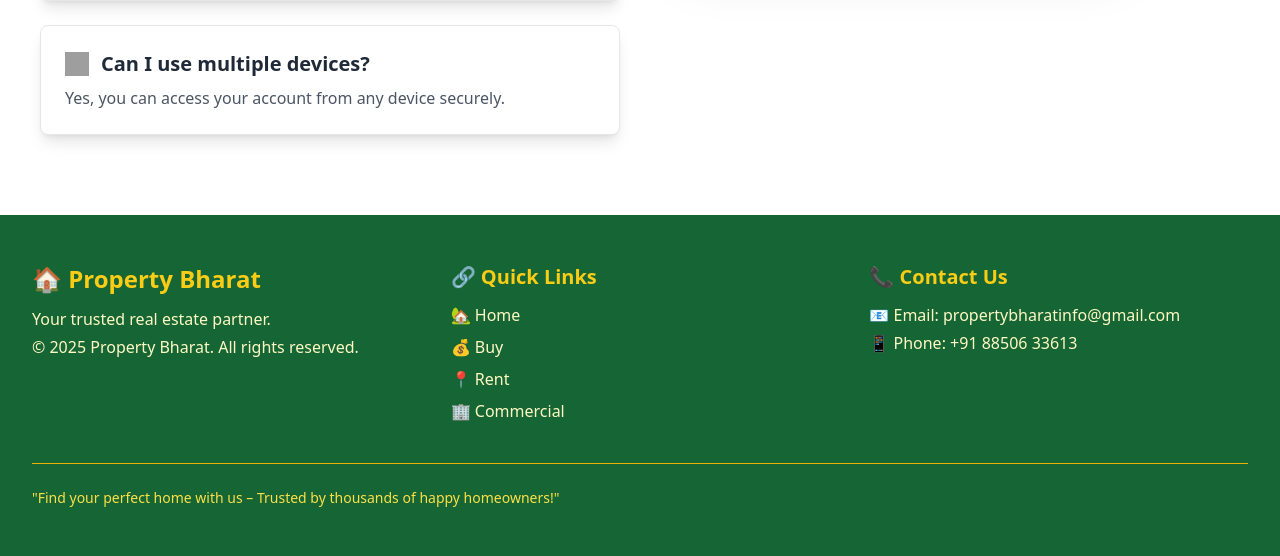
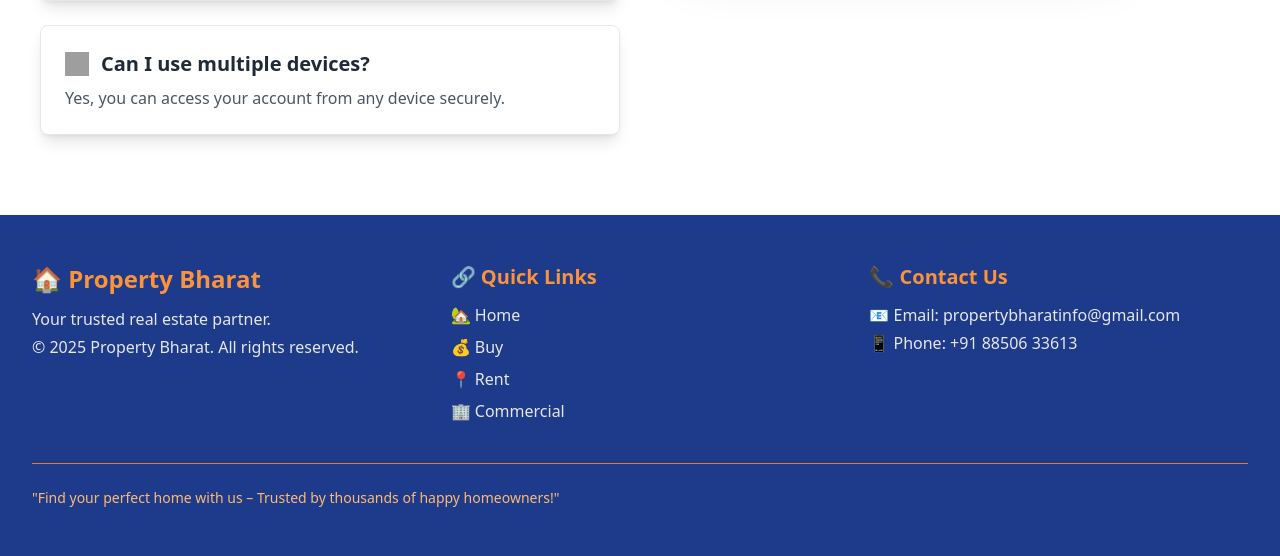
Before and after one commit to vedant-vijay/Property-Bharat-ORG, a Flask app: page /login in a window 1280 px wide. Shown: the part 1675-2231 px from the top of the page. Run offline with Flask 3, Linux system fonts and the light colour scheme; some libraries are stand-ins or nearby versions; grey boxes are pictures that could not be loaded.

Commit message:
Update login.html

```diff
--- a/templates/login.html
+++ b/templates/login.html
@@ -252,53 +252,54 @@
             });
         });
     </script>
-    <footer class="bg-green-800 text-yellow-100 py-12 w-full">
+    <footer class="bg-blue-900 text-gray-200 py-12 w-full">
     <div class="container mx-auto px-8">
         <div class="grid grid-cols-1 md:grid-cols-3 gap-10">
 
             <!-- Company Info -->
             <div data-aos="fade-up">
-                    <h3 class="text-2xl font-bold text-yellow-400">🏠 Property Bharat</h3>
+                <h3 class="text-2xl font-bold text-orange-400">🏠 Property Bharat</h3>
                 <p class="mt-3">Your trusted real estate partner.</p>
                 <p class="mt-1">© 2025 Property Bharat. All rights reserved.</p>
             </div>
 
             <!-- Quick Links -->
             <div data-aos="fade-up" data-aos-delay="100">
-                    <h3 class="text-xl font-bold text-yellow-400">🔗 Quick Links</h3>
+                <h3 class="text-xl font-bold text-orange-400">🔗 Quick Links</h3>
                 <ul class="mt-3 space-y-2">
-                        <li><a href="#" class="hover:text-yellow-300 transition duration-300">🏡 Home</a></li>
-                        <li><a href="#" class="hover:text-yellow-300 transition duration-300">💰 Buy</a></li>
-                        <li><a href="#" class="hover:text-yellow-300 transition duration-300">📍 Rent</a></li>
-                        <li><a href="#" class="hover:text-yellow-300 transition duration-300">🏢 Commercial</a></li>
+                    <li><a href="#" class="hover:text-orange-300 transition duration-300">🏡 Home</a></li>
+                    <li><a href="#" class="hover:text-orange-300 transition duration-300">💰 Buy</a></li>
+                    <li><a href="#" class="hover:text-orange-300 transition duration-300">📍 Rent</a></li>
+                    <li><a href="#" class="hover:text-orange-300 transition duration-300">🏢 Commercial</a></li>
                 </ul>
             </div>
 
             <!-- Contact Info -->
             <div data-aos="fade-up" data-aos-delay="200">
-                    <h3 class="text-xl font-bold text-yellow-400">📞 Contact Us</h3>
+                <h3 class="text-xl font-bold text-orange-400">📞 Contact Us</h3>
                 <p class="mt-3">📧 Email: propertybharatinfo@gmail.com</p>
                 <p class="mt-1">📱 Phone: +91 88506 33613</p>
             </div>
         </div>
 
         <!-- Bottom Section -->
-            <div class="mt-10 border-t border-yellow-500 pt-6 flex flex-col md:flex-row justify-between items-center">
+        <div class="mt-10 border-t border-orange-500 pt-6 flex flex-col md:flex-row justify-between items-center">
             <!-- Static Text -->
-                <p class="text-yellow-300 text-sm text-center md:text-left">
+            <p class="text-orange-300 text-sm text-center md:text-left">
                 "Find your perfect home with us – Trusted by thousands of happy homeowners!"
             </p>
 
             <!-- Social Media Links -->
             <div class="mt-4 md:mt-0 flex space-x-5">
-                    <a href="#" class="text-white hover:text-yellow-400 text-2xl transition"><i class="fab fa-facebook"></i></a>
-                    <a href="#" class="text-white hover:text-yellow-400 text-2xl transition"><i class="fab fa-twitter"></i></a>
-                    <a href="#" class="text-white hover:text-yellow-400 text-2xl transition"><i class="fab fa-instagram"></i></a>
-                    <a href="#" class="text-white hover:text-yellow-400 text-2xl transition"><i class="fab fa-linkedin"></i></a>
+                <a href="#" class="text-white hover:text-orange-400 text-2xl transition"><i class="fab fa-facebook"></i></a>
+                <a href="#" class="text-white hover:text-orange-400 text-2xl transition"><i class="fab fa-twitter"></i></a>
+                <a href="#" class="text-white hover:text-orange-400 text-2xl transition"><i class="fab fa-instagram"></i></a>
+                <a href="#" class="text-white hover:text-orange-400 text-2xl transition"><i class="fab fa-linkedin"></i></a>
             </div>
         </div>
     </div>
 </footer>
+
     <script>
         document.addEventListener("DOMContentLoaded", function () {
             const registerCard = document.getElementById("loginCard");
```
Lines whose indentation alone changed are shown as unchanged.
